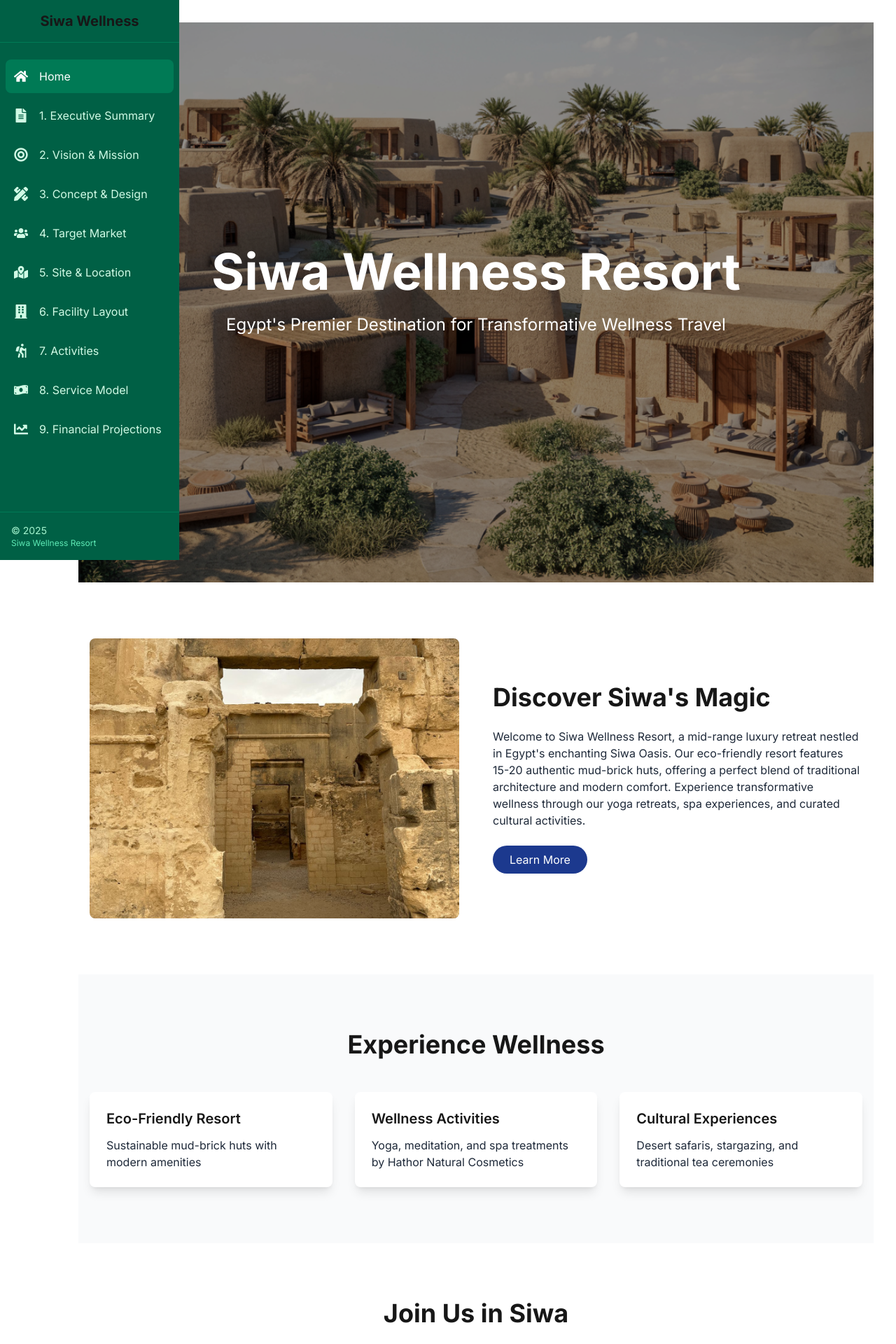
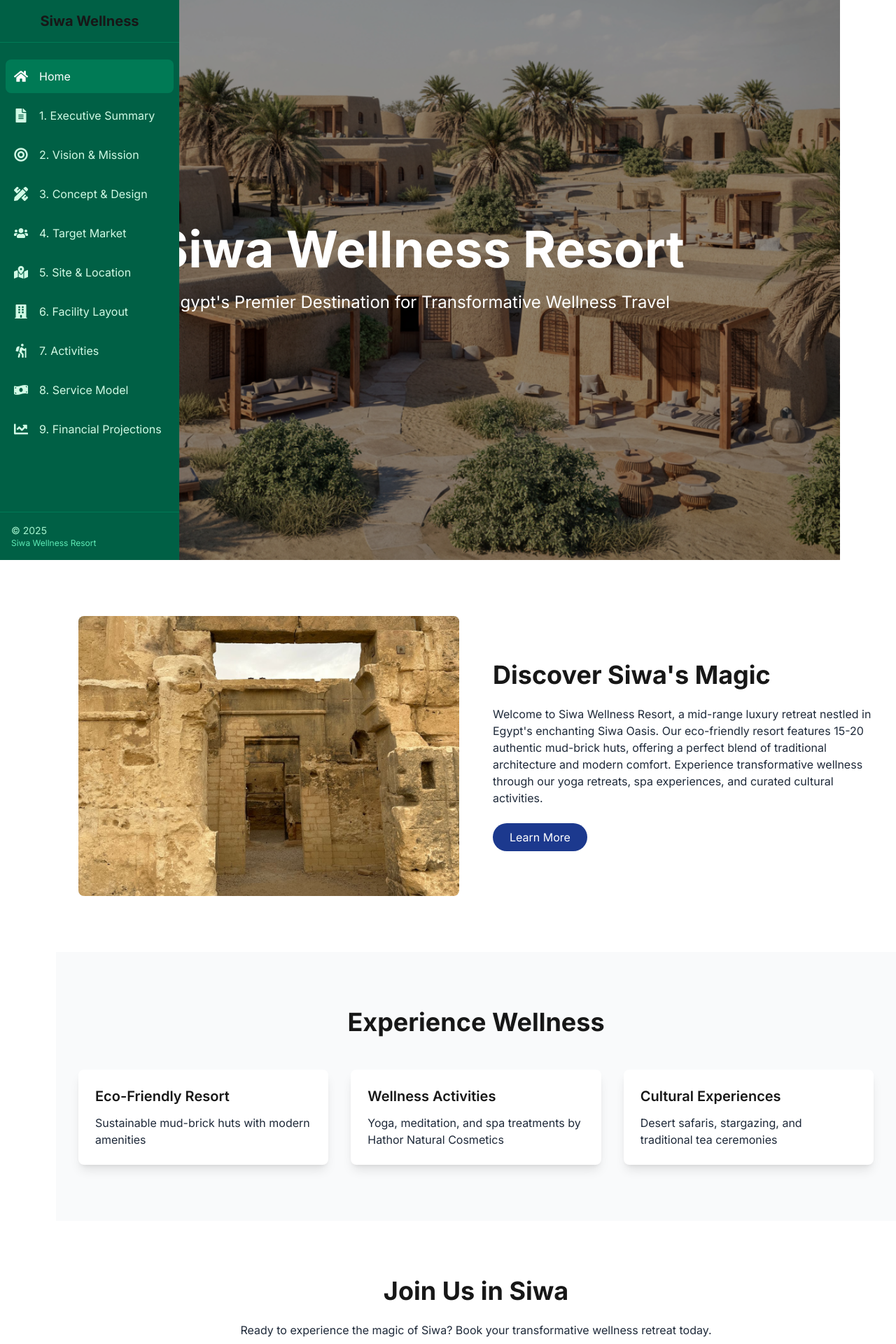
Before and after one commit to momoussa2000/siwa-wellness-resort, a Next.js app: page / in a window 1280 px wide. Shown: the top 1920 px of the page at 70% size. Built offline with nearby package versions, Linux system fonts and the light colour scheme.

Commit message:
Fix homepage hero image to take up full width with no borders

```diff
--- a/src/app/globals.css
+++ b/src/app/globals.css
@@ -43,3 +43,20 @@ body {
   /* Remove transition as GSAP will handle this */
   transition: none;
 }
+
+/* Add styles to ensure full-width hero images */
+.hero-section {
+  width: 100vw;
+  margin-left: calc(-50vw + 50%);
+  position: relative;
+  overflow: hidden;
+}
+
+/* Ensure sidebar doesn't interfere with full-width elements */
+@media (min-width: 768px) {
+  .hero-section {
+    width: calc(100vw - 5rem); /* 5rem is 20 in Tailwind (md:ml-20) */
+    margin-left: 0;
+    left: -5rem;
+  }
+}
--- a/src/app/layout.tsx
+++ b/src/app/layout.tsx
@@ -20,7 +20,7 @@ export default function RootLayout({
       <body className={`${inter.className} m-0 p-0 overflow-x-hidden`}>
         <ClientNav />
         <main className="min-h-screen bg-white transition-all duration-300 ease-in-out">
-          <div className="md:ml-20 px-6 py-6 md:px-8 md:py-8">
+          <div className="md:ml-20">
             {children}
           </div>
         </main>
--- a/src/app/page.tsx
+++ b/src/app/page.tsx
@@ -27,9 +27,9 @@ export default function Home() {
   }, [slideshowImages.length]);
 
   return (
-    <div className="min-h-screen bg-white">
-      {/* Hero Section */}
-      <section className="relative h-screen">
+    <div className="min-h-screen overflow-hidden">
+      {/* Hero Section - Full width with no borders using CSS class */}
+      <section className="hero-section h-screen">
         <Image
           src="/images/a-wide-angle-landscape-render-of-a-groun_RKGBscJ9T5K3M-iHzFEZmw_vvC4yO75TfulKwWV_08VPQ.png"
           alt="Siwa Wellness Resort Layout"
@@ -60,7 +60,7 @@ export default function Home() {
       </section>
 
       {/* About Section */}
-      <section className="py-20 px-4 bg-white">
+      <section className="py-20 px-4 md:px-8 bg-white">
         <div className="max-w-6xl mx-auto">
           <div className="grid grid-cols-1 md:grid-cols-2 gap-12 items-center">
             <motion.div
@@ -108,7 +108,7 @@ export default function Home() {
       </section>
 
       {/* Features Section */}
-      <section className="py-20 px-4 bg-gray-50">
+      <section className="py-20 px-4 md:px-8 bg-gray-50">
         <div className="max-w-6xl mx-auto">
           <h2 className="text-3xl md:text-4xl font-bold text-center mb-12">Experience Wellness</h2>
           <div className="grid grid-cols-1 md:grid-cols-3 gap-8">
@@ -142,7 +142,7 @@ export default function Home() {
       </section>
 
       {/* Contact Section */}
-      <section className="py-20 px-4 bg-white">
+      <section className="py-20 px-4 md:px-8 bg-white">
         <div className="max-w-6xl mx-auto text-center">
           <h2 className="text-3xl md:text-4xl font-bold mb-6">Join Us in Siwa</h2>
           <p className="text-gray-800 mb-8">
```
